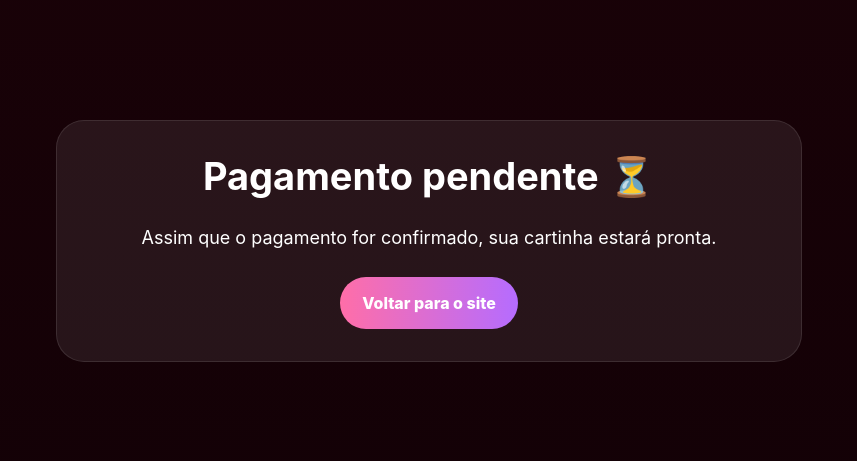
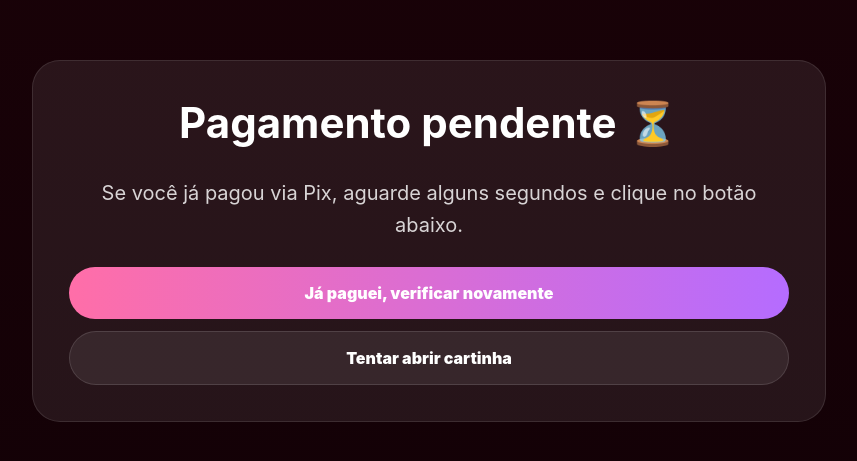
Before and after one commit to link-do-amor/link-do-amor, a Next.js app: page /pendente in a window 1280 px wide. Shown: the part 183-644 px from the top of the page, without its empty margins (211-1068 px from the left). Built offline with nearby package versions, Linux system fonts and the light colour scheme; no server answers.

Commit message:
Update page.js

```diff
--- a/app/pendente/page.js
+++ b/app/pendente/page.js
@@ -1,15 +1,78 @@
-export default function Pendente() {
+import { createClient } from '@supabase/supabase-js'
+
+export const dynamic = 'force-dynamic'
+
+export default async function Pendente({ searchParams }) {
+  const slug = searchParams?.slug || searchParams?.external_reference || ''
+  const paymentId = searchParams?.payment_id || searchParams?.collection_id || ''
+
+  const supabaseUrl = String(process.env.NEXT_PUBLIC_SUPABASE_URL || '').trim()
+  const serviceKey = String(process.env.SUPABASE_SERVICE_ROLE_KEY || '').trim()
+  const token = String(process.env.MP_ACCESS_TOKEN || '').trim()
+
+  let aprovado = false
+
+  if (slug && paymentId && supabaseUrl && serviceKey && token) {
+    const paymentRes = await fetch(`https://api.mercadopago.com/v1/payments/${paymentId}`, {
+      headers: {
+        Authorization: `Bearer ${token}`
+      },
+      cache: 'no-store'
+    })
+
+    const payment = await paymentRes.json()
+
+    if (payment?.status === 'approved') {
+      const supabase = createClient(supabaseUrl, serviceKey)
+
+      await supabase
+        .from('cartinhas')
+        .update({ status: 'aprovado' })
+        .eq('slug', slug)
+
+      aprovado = true
+    }
+  }
+
+  if (aprovado && slug) {
+    return (
+      <html>
+        <head>
+          <meta httpEquiv="refresh" content={`0;url=/c/${slug}`} />
+        </head>
+        <body>
+          <main style={pageStyle}>
+            <div style={boxStyle}>
+              <h1 style={titleStyle}>Pagamento aprovado 💖</h1>
+              <p style={textStyle}>Sua cartinha foi liberada.</p>
+              <a href={`/c/${slug}`} style={buttonStyle}>
+                Abrir cartinha
+              </a>
+            </div>
+          </main>
+        </body>
+      </html>
+    )
+  }
+
   return (
     <main style={pageStyle}>
       <div style={boxStyle}>
         <h1 style={titleStyle}>Pagamento pendente ⏳</h1>
+
         <p style={textStyle}>
-          Assim que o pagamento for confirmado, sua cartinha estará pronta.
+          Se você já pagou via Pix, aguarde alguns segundos e clique no botão abaixo.
         </p>
 
-        <a href="/" style={primaryButtonStyle}>
-          Voltar para o site
-        </a>
+        <div style={buttonsStyle}>
+          <a href={`/pendente?slug=${slug}&payment_id=${paymentId}`} style={buttonStyle}>
+            Já paguei, verificar novamente
+          </a>
+
+          <a href={slug ? `/c/${slug}` : '/'} style={secondaryButtonStyle}>
+            Tentar abrir cartinha
+          </a>
+        </div>
       </div>
     </main>
   )
@@ -27,8 +90,8 @@ const pageStyle = {
 
 const boxStyle = {
   width: '100%',
-  maxWidth: 680,
-  padding: 32,
+  maxWidth: 720,
+  padding: 36,
   borderRadius: 28,
   background: 'rgba(255,255,255,0.08)',
   border: '1px solid rgba(255,255,255,0.10)',
@@ -38,21 +101,38 @@ const boxStyle = {
 
 const titleStyle = {
   marginTop: 0,
-  fontSize: 38
+  fontSize: 42
 }
 
 const textStyle = {
-  fontSize: 18,
+  fontSize: 20,
   lineHeight: 1.6,
-  marginBottom: 24
+  color: 'rgba(255,255,255,0.82)'
 }
 
-const primaryButtonStyle = {
+const buttonsStyle = {
+  marginTop: 26,
+  display: 'grid',
+  gap: 12
+}
+
+const buttonStyle = {
   display: 'inline-block',
   textDecoration: 'none',
   background: 'linear-gradient(90deg, #ff6ea8, #b56cff)',
   color: '#fff',
   borderRadius: 999,
   padding: '16px 22px',
-  fontWeight: 800
+  fontWeight: 900
 }
+
+const secondaryButtonStyle = {
+  display: 'inline-block',
+  textDecoration: 'none',
+  background: 'rgba(255,255,255,0.08)',
+  border: '1px solid rgba(255,255,255,0.12)',
+  color: '#fff',
+  borderRadius: 999,
+  padding: '16px 22px',
+  fontWeight: 900
+}
```
